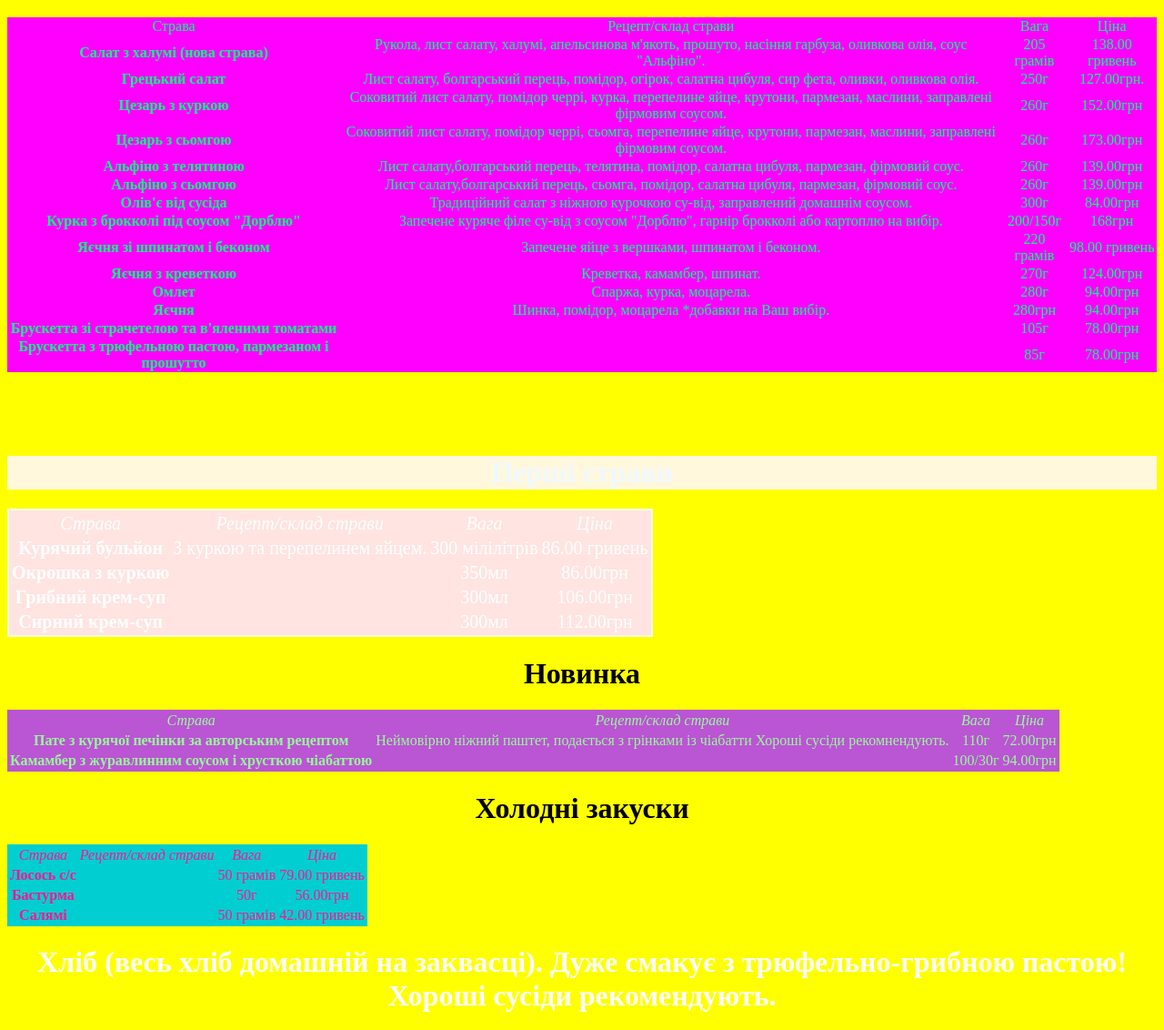
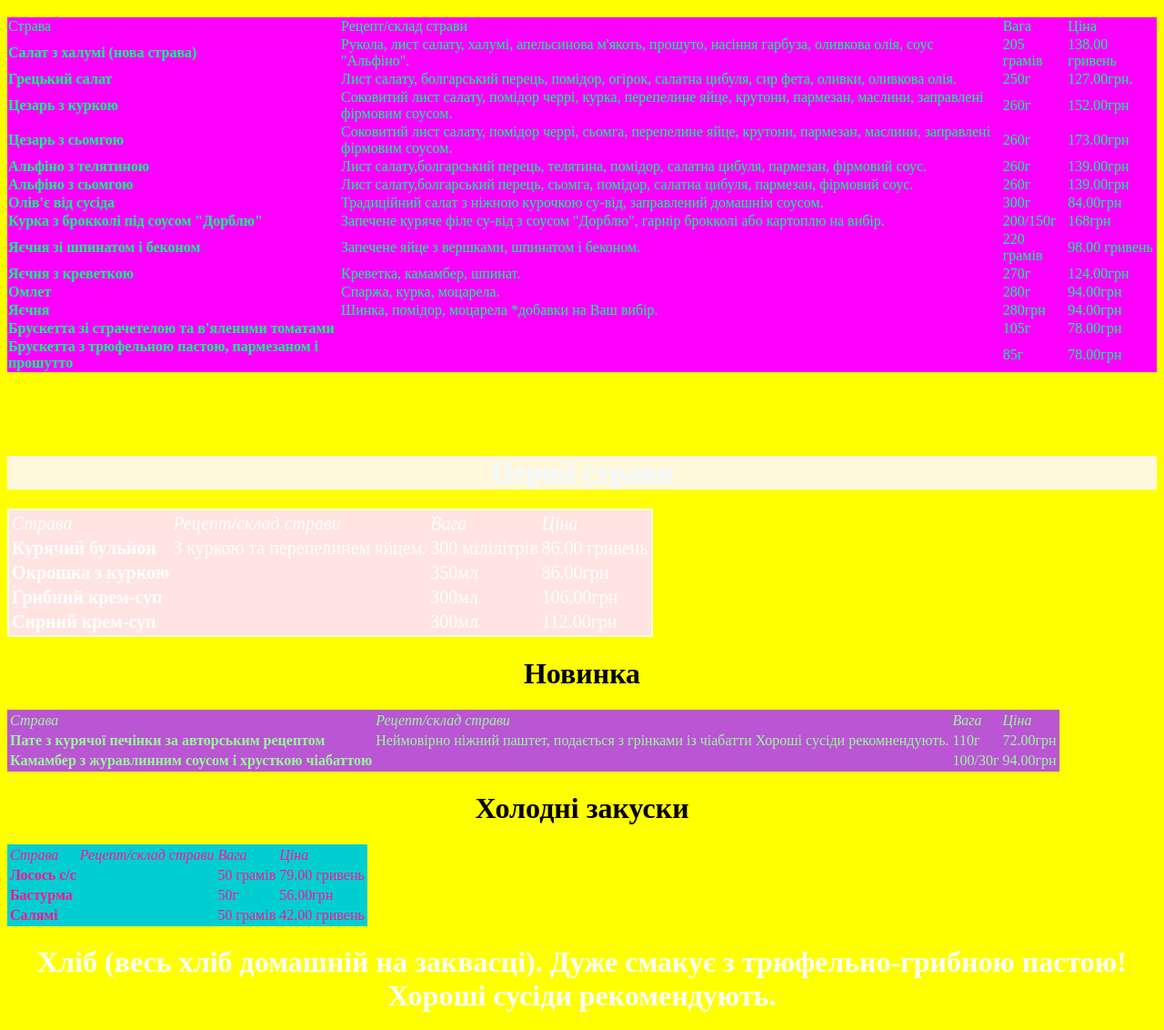
Before and after one commit to AnastasiyaLastik/Cafe-Choroshi-susiduyi, a plain HTML site: page index.html in a window 1280 px wide. Shown: the part 602-1734 px from the top of the page at 91% size. Drawn offline with Linux system fonts and the light colour scheme.

Commit message:
Update index.html

```diff
--- a/index.html
+++ b/index.html
@@ -26,7 +26,7 @@
         <h1 id="menu" style="text-align:center"> Меню </h1>
          <h1 id="salats" style="text-align:center"> <b> Салати/гарячі страви </b> </h1>
             <p style="text-align:center">
-        <table style="border:2px DeepPink; border-collapse:collapse; text-align:center; background-color:Magenta; color:SpringGreen">
+        <table style="border:2px DeepPink; border-collapse:collapse; background-color:Magenta; color:SpringGreen">
         <tr>
         <td> Страва </td>
         <td> Рецепт/склад страви </td>
@@ -122,8 +122,8 @@
     <br>
     <br>
     <br>
-<table style="border:solid LightYellow 2px; background-color:MistyRose; color:white; font-size:20px; text-align:center">
-     <p style="text-align:center">
+        <p style="text-align:center">
+<table style="border:solid LightYellow 2px; background-color:MistyRose; color:white; font-size:20px;">
         <h1 id="pershistravu" style="text-align:center; color:AliceBlue; background-color:Cornsilk"> <b> Перші страви </b> </h1>
         <tr>
         <td> <i> Страва </i> </td>
@@ -159,7 +159,7 @@
         </p>
         <h1 id="New" style="text-align:center"> <b> Новинка </b> </h1>
      <p style="text-align:center">
-    <table style=" background-color:MediumOrchid; color:PaleGreen; text-align:center">
+    <table style=" background-color:MediumOrchid; color:PaleGreen">
         <tr>
         <td> <i> Страва </i> </td>
         <td> <i> Рецепт/склад страви </i> </td>
@@ -182,7 +182,7 @@
     </p>
         <h1 id="Kholodnizackyskyu" style="text-align:center"> <b> Холодні закуски </b> </h1>
  <p style="text-align:center">
-    <table style="background-color:DarkTurquoise; color:DeepPink; text-align:center">
+    <table style="background-color:DarkTurquoise; color:DeepPink">
         <tr>
         <td> <i> Страва </i> </td>
         <td> <i> Рецепт/склад страви </i> </td>
@@ -212,7 +212,7 @@
         <h1 id="Khlibbread" style="color:White; text-align:center"> Хліб (весь хліб домашній на заквасці). Дуже смакує з трюфельно-грибною пастою! Хороші сусіди
         рекомендують. </h1>
  <p style="text-align:center">
-    <table style="background-color:DarkSeaGreen; text-align:center">
+    <table style="background-color:DarkSeaGreen">
         <tr>
         <td> <i> Страва </i> </td>
         <td> <i> Рецепт/склад страви </i> </td>
```
